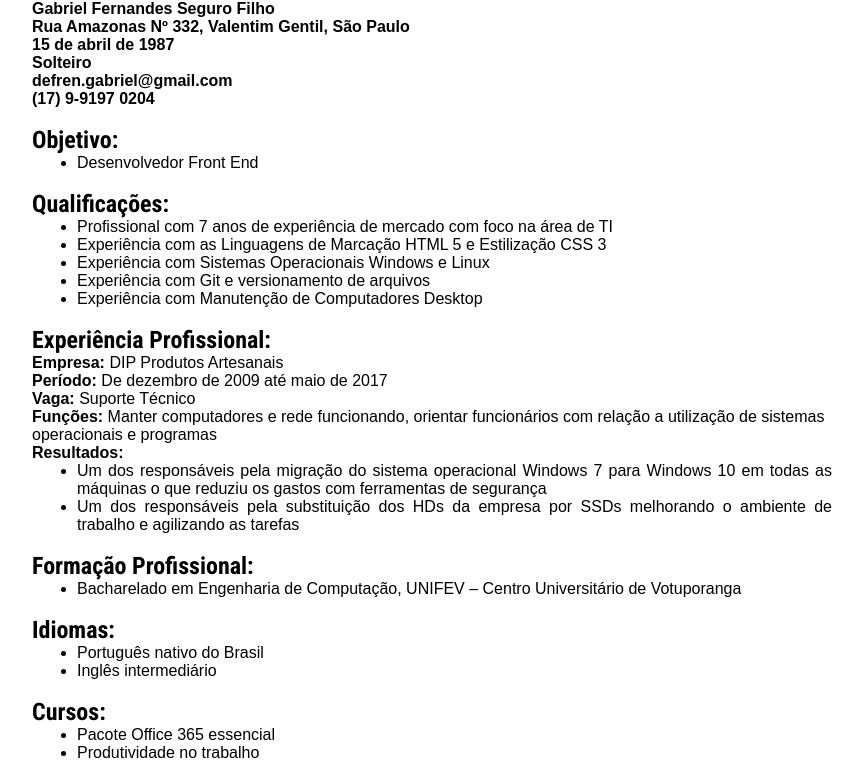
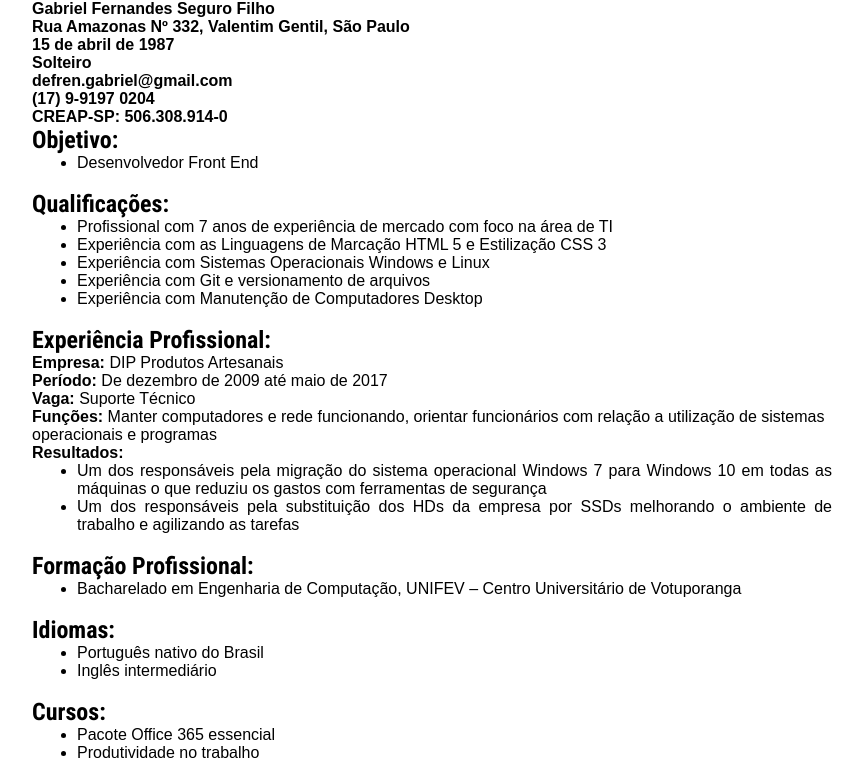
Before and after one commit to defren-gabriel/site, a plain HTML site: page curriculo.html in a window 1280 px wide. Shown: the part 131-893 px from the top of the page, without its empty margins (208-1071 px from the left). Drawn offline with Linux system fonts and the light colour scheme; a web font is replaced by a local one.

Commit message:
adição do crea ao curriculo

```diff
--- a/curriculo.html
+++ b/curriculo.html
@@ -32,6 +32,7 @@
         <b class='texto'>Solteiro</b><br />
         <b class='texto'>defren.gabriel@gmail.com</b><br />
         <b class='texto'>(17) 9-9197 0204</b><br />
+        <b class="texto">CREAP-SP: 506.308.914-0</b>
         <br />
         <h2 class='titulo'>Objetivo:</h2>
         <ul>
```
